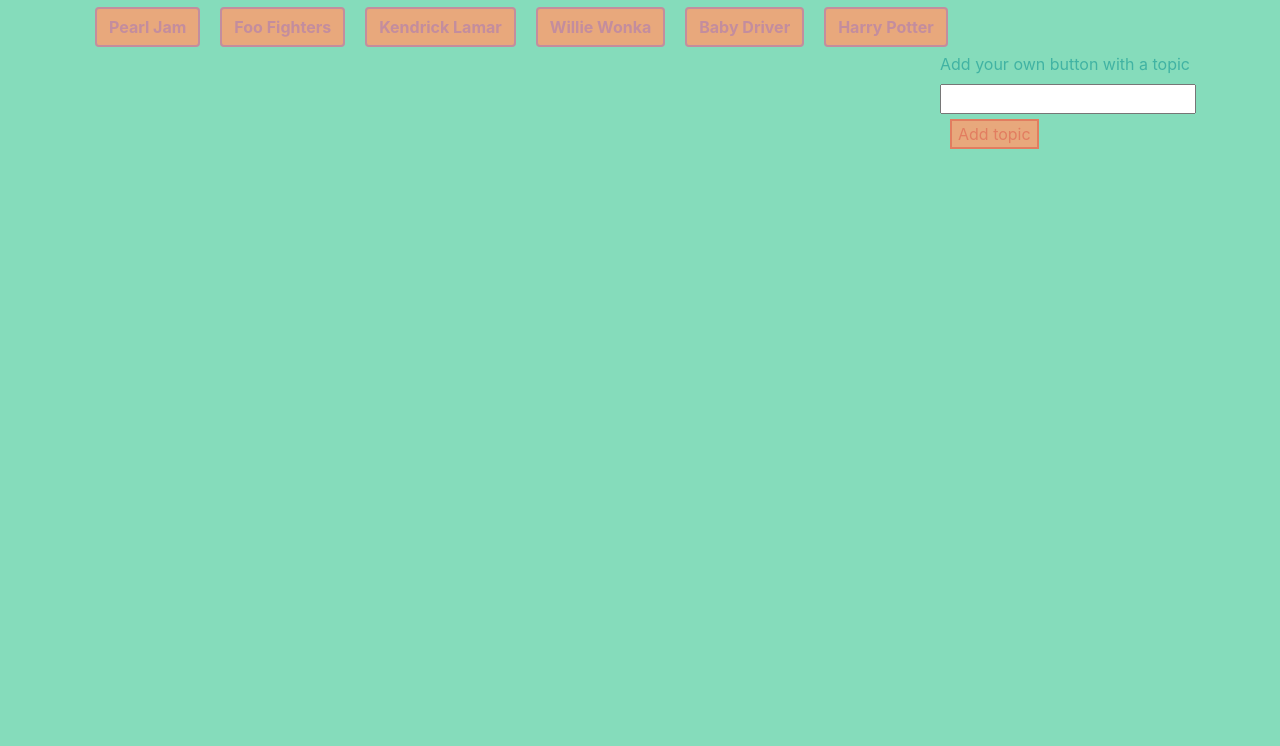
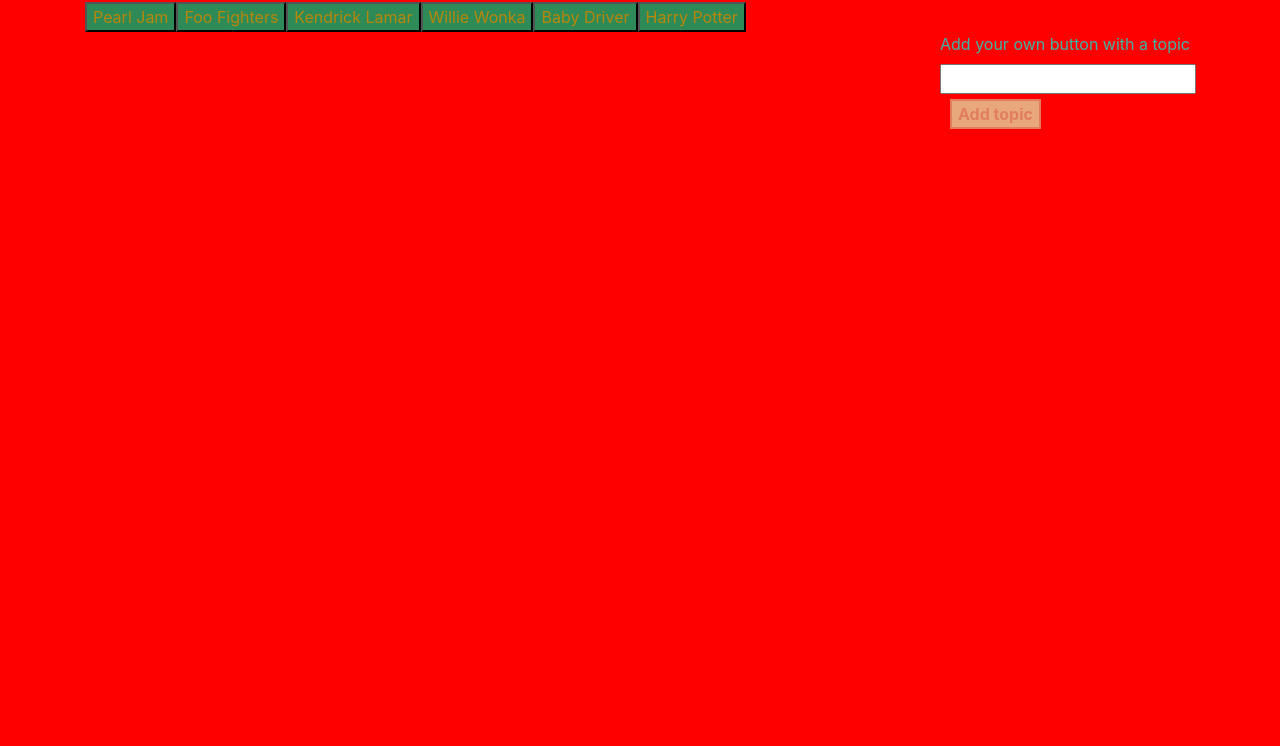
Before and after one commit to PCeeeZy/assignment6, a plain HTML site: page index.html in a window 1280 px wide. Shown: the part 54-800 px from the top of the page. Drawn offline with nearby package versions, Linux system fonts and the light colour scheme.

Commit message:
button styling issue fixed.  stupid semi colons

```diff
--- a/assets/logic/logic.js
+++ b/assets/logic/logic.js
@@ -18,20 +18,21 @@
     function renderButtons() {
         $(".containerBtn").empty();
         for(var i=0; i<topics.length; i++) {
-            var newBtn = $("<button>");
-            newBtn.addClass("btn");
-            newBtn.addClass("giphyCall")
+            var newBtn = $(`<button class="giphyCall"></button>`);
+            // newBtn.addClass("btn");
+            // newBtn.addClass("btn");
+            // newBtn.addClass("giphyCall")
             newBtn.attr("data-name", topics[i]);
             newBtn.attr("value", topics[i]);
             newBtn.text(topics[i]);
-            // CSS STYLING FOR THE BUTTONS
-            newBtn.css("color", "#C38D9E");
-            newBtn.css("background-color", "#E8A87C");
-            newBtn.css("border", "2px solid #C38D9E");
-            newBtn.css("margin", "5px 10px 5px 10px");
-            newBtn.css("font-weight", "bold");
+//             // CSS STYLING FOR THE BUTTONS
+//             newBtn.css("color", "#C38D9E");
+//             newBtn.css("background-color", "#E8A87C");
+//             newBtn.css("border", "2px solid #C38D9E");
+//             newBtn.css("margin", "5px 10px 5px 10px");
+//             newBtn.css("font-weight", "bold");
             $(".containerBtn").append(newBtn);
-;        }
+        }
     }
 
     // on click of #giphySubmit
--- a/assets/style/style.css
+++ b/assets/style/style.css
@@ -1,10 +1,10 @@
 body {
-    background-color: #85DCBB;
+    background-color: red;
     color: #41B3A3;
 
-};
+}
 
-.btn {
+.giphyCall {
     background-color: seagreen;
     color: darkgoldenrod;
 
@@ -17,5 +17,5 @@
     color: #e27d60;
     border: 2px solid #e27d60;
     margin: 5px 10px 5px 10px;
-    font-weight: bold:
+    font-weight: bold;
 }
```
Also changed, not shown: index.html (+1 -0 lines).
